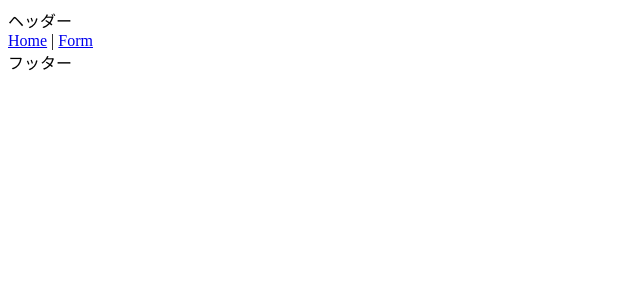
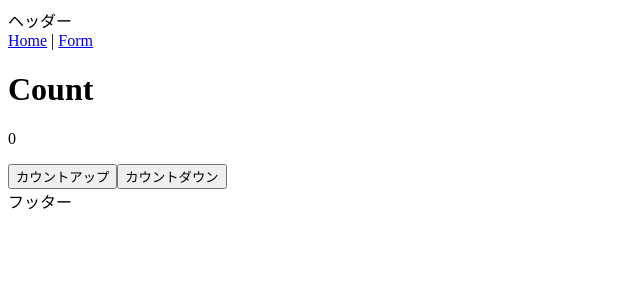
Before and after one commit to jinsei1375/vue_from_sample, a Vue app: page /count in a window 1280 px wide. Shown: the top 300 px of the page, without its empty margins (0-640 px from the left). Built offline with nearby package versions, Linux system fonts and the light colour scheme.

Commit message:
カウントサンプル

```diff
--- /dev/null
+++ b/src/Count.vue
@@ -0,0 +1,23 @@
+<script setup>
+    import { ref } from 'vue';
+    const count = ref(0);
+
+    // カウントアップ
+    const increment = () => {
+        count.value++;
+    };
+
+    // カウントダウン
+    const decrement = () => {
+        count.value--;
+    };
+</script>
+
+<template>
+    <div>
+        <h1>Count</h1>
+        <p>{{ count }}</p>
+        <button @click="increment">カウントアップ</button>
+        <button @click="decrement">カウントダウン</button>
+    </div>
+</template>
--- a/src/router/index.js
+++ b/src/router/index.js
@@ -4,12 +4,14 @@ import Form from '../Form.vue'
 import Confirm from '../Confirm.vue'
 import Completed from '../Completed.vue'
 import Home from '../Home.vue'
+import Count from '../Count.vue'
 
 const routes = [
   { path: '/', name: 'Home', component: Home },
   { path: '/form', name: 'Form', component: Form },
   { path: '/form/confirm', name: 'Confirm', component: Confirm },
-  { path: '/form/completed', component: Completed }
+  { path: '/form/completed', name: 'Count', component: Completed },
+  { path: '/count', name: 'Count', component: Count },
 ]
 
 const router = createRouter({
```
